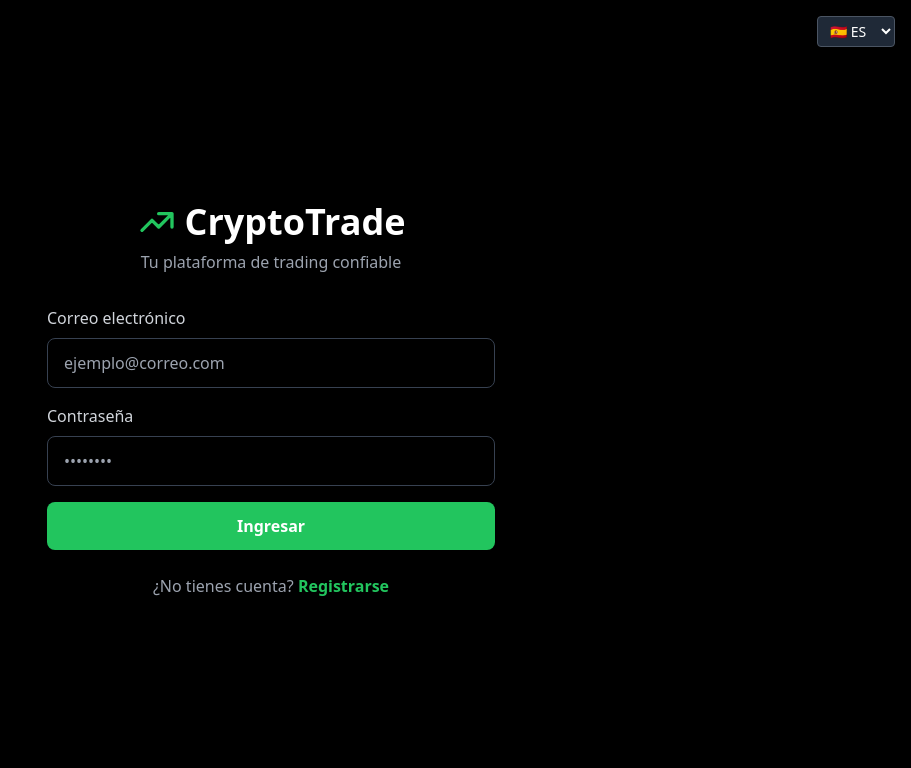
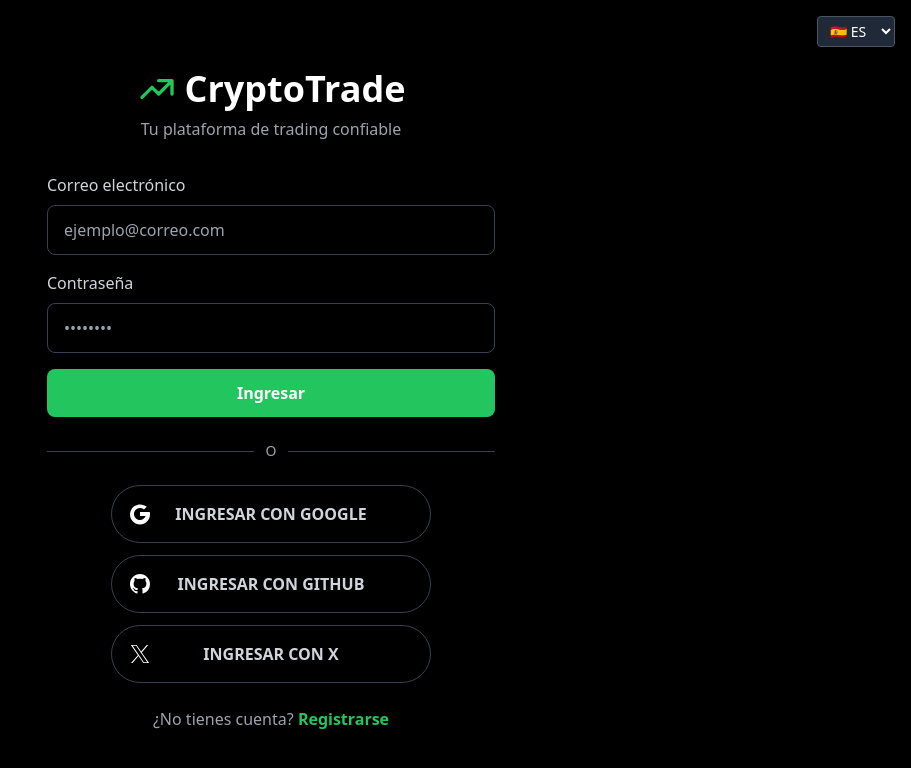
Before and after one commit to alessandrotrinidad09/bloomberg, a Django app: page /es/usuarios/login/ in a window 1280 px wide. Shown: the top 768 px of the page, without its empty margins (369-1280 px from the left). Run offline with Django 5.2, Linux system fonts and the light colour scheme; some libraries are stand-ins or nearby versions.

Commit message:
Login con redes sociales

```diff
--- a/crypto_trading/usuarios/templates/usuarios/landing.html
+++ b/crypto_trading/usuarios/templates/usuarios/landing.html
@@ -36,7 +36,7 @@
                         {% trans "Iniciar Sesión" %}
                     </a>
                     <a href="{% url 'registro' %}" class="hover:text-green-500 transition">{% trans "Registrarse" %}</a>
-                     {% include "lang_sel.html" %}
+                        {% include "lang_sel.html" %}
                 </div>
             </div>
         </div>
--- a/crypto_trading/usuarios/templates/usuarios/login.html
+++ b/crypto_trading/usuarios/templates/usuarios/login.html
@@ -1,7 +1,6 @@
 {% load i18n %}
 <!DOCTYPE html>
 <html lang="{{ LANGUAGE_CODE }}">
-
 <head>
     <meta charset="UTF-8">
     <meta name="viewport" content="width=device-width, initial-scale=1.0">
@@ -19,45 +18,117 @@
             <div class="flex items-center justify-center gap-2 mb-2">
                 <svg class="text-green-500 w-10 h-10" fill="none" stroke="currentColor" viewBox="0 0 24 24">
                     <path stroke-linecap="round" stroke-linejoin="round" stroke-width="2"
-                        d="M13 7h8m0 0v8m0-8l-8 8-4-4-6 6"></path>
+                          d="M13 7h8m0 0v8m0-8l-8 8-4-4-6 6"></path>
                 </svg>
                 <h1 class="text-4xl font-bold text-white">{% trans "CryptoTrade" %}</h1>
             </div>
             <p class="text-gray-400">{% trans "Tu plataforma de trading confiable" %}</p>
         </div>
 
+        <!-- Formulario de Inicio de Sesión -->
         <form method="POST" class="space-y-4">
             {% csrf_token %}
+
             <!-- Campo de Email -->
             <div>
                 <label class="block text-gray-300 mb-2">{% trans "Correo electrónico" %}</label>
                 <input type="email" name="email"
-                    class="w-full px-4 py-3 bg-black border border-gray-700 rounded-lg text-white focus:outline-none focus:border-green-500 transition"
-                    placeholder="{% trans 'ejemplo@correo.com'%} " required />
+                       class="w-full px-4 py-3 bg-black border border-gray-700 rounded-lg text-white
+                              focus:outline-none focus:border-green-500 transition"
+                       placeholder="{% trans 'ejemplo@correo.com' %}" required />
             </div>
 
             <!-- Campo de Contraseña -->
             <div>
                 <label class="block text-gray-300 mb-2">{% trans "Contraseña" %}</label>
                 <input type="password" name="password"
-                    class="w-full px-4 py-3 bg-black border border-gray-700 rounded-lg text-white focus:outline-none focus:border-green-500 transition"
-                    placeholder="••••••••" required />
+                       class="w-full px-4 py-3 bg-black border border-gray-700 rounded-lg text-white
+                              focus:outline-none focus:border-green-500 transition"
+                       placeholder="••••••••" required />
             </div>
 
             <!-- Botón de Ingresar -->
             <button type="submit"
-                class="w-full bg-green-500 hover:bg-green-600 text-white font-bold py-3 rounded-lg transition duration-200 mt-6">
+                    class="w-full bg-green-500 hover:bg-green-600 text-white font-bold py-3
+                           rounded-lg transition duration-200 mt-6">
                 {% trans "Ingresar" %}
             </button>
         </form>
 
+        <!-- Mensajes de error o éxito -->
         {% if messages %}
         <div class="mt-4 text-red-400 text-center">
             {% for message in messages %}
-            <p>{{ message }}</p>
+                <p>{{ message }}</p>
             {% endfor %}
         </div>
         {% endif %}
+
+        <!-- Separador OR -->
+        <div class="relative flex items-center my-6">
+
+            <div class="flex-grow border-t border-gray-700"></div>
+            <span class="px-3 text-gray-400 text-sm">{% trans "O" %}</span>
+            <div class="flex-grow border-t border-gray-700"></div>
+        </div>
+
+        <!-- Opciones de inicio de sesión alternativo -->
+        <div class="w-full md:w-80 mx-auto space-y-3 font-semibold">
+
+            <!-- Google -->
+            <a href="#" class="relative flex items-center p-4 rounded-full border border-gray-700
+                              hover:bg-gray-800 text-gray-300 hover:text-white transition w-full">
+                <svg class="w-6 h-6 absolute left-4" xmlns="http://www.w3.org/2000/svg" viewBox="0 0 48 48">
+                    <path fill="#fcfcfcff" d="M43.611,20.083H42V20H24v8h11.303
+                          c-1.649,4.657-6.08,8-11.303,8
+                          c-6.627,0-12-5.373-12-12
+                          c0-6.627,5.373-12,12-12
+                          c3.045,0,5.82,1.14,7.938,3.001
+                          l5.657-5.657C34.578,7.583,29.574,5,24,5
+                          C12.954,5,4,13.954,4,25
+                          c0,11.046,8.954,20,20,20
+                          c11.046,0,20-8.954,20-20
+                          C44,23.659,43.861,21.845,43.611,20.083z"/>
+                </svg>
+                <span class="w-full text-center">{% trans "INGRESAR CON GOOGLE" %}</span>
+            </a>
+
+            <!-- GitHub -->
+            <a class="relative flex items-center p-4 rounded-full border border-gray-700
+                      hover:bg-gray-800 text-gray-300 hover:text-white transition w-full" href="">
+                <svg class="w-6 h-6 absolute left-4" xmlns="http://www.w3.org/2000/svg" viewBox="0 0 24 24">
+                    <path fill="#fcfcfcff" d="M12 2C6.48 2 2 6.48 2 12c0 4.42 2.87 8.18 6.84 9.5.5.09.66-.22.66-.48
+                             0-.24-.01-1.04-.01-1.9-2.78.58-3.37-1.18-3.37-1.18-.45-1.15-1.1-1.46-1.1-1.46
+                             -.9-.62.07-.6.07-.6 1 .07 1.52 1.03 1.52 1.03.9 1.51 2.36 1.07 2.94.82
+                             .09-.66.35-1.07.63-1.31-2.22-.25-4.56-1.11-4.56-4.95
+                             0-1.09.39-1.99 1.03-2.69-.1-.26-.45-1.29.1-2.69
+                             0 0 .84-.27 2.75 1.02a9.56 9.56 0 0 1 5 0
+                             c1.91-1.29 2.75-1.02 2.75-1.02.55 1.4.2 2.43.1 2.69
+                             .64.7 1.03 1.6 1.03 2.69
+                             0 3.85-2.34 4.7-4.57 4.95.36.31.68.91.68 1.84
+                             0 1.33-.01 2.41-.01 2.74 0 .26.16.58.67.48
+                             A10.012 10.012 0 0 0 22 12c0-5.52-4.48-10-10-10z"/>
+                </svg>
+                <span class="text-center w-full">{% trans "INGRESAR CON GITHUB" %}</span>
+            </a>
+
+            <!-- X -->
+            <a class="relative flex items-center p-4 rounded-full border border-gray-700
+                      hover:bg-gray-800 text-gray-300 hover:text-white transition w-full" href="">
+                <svg class="w-6 h-6 absolute left-4" xmlns="http://www.w3.org/2000/svg" viewBox="0 0 50 50">
+                    <path fill="#fcfcfcff" d="M 5.9199219 6 L 20.582031 27.375 L 6.2304688 44
+                             L 9.4101562 44 L 21.986328 29.421875 L 31.986328 44
+                             L 44 44 L 28.681641 21.669922 L 42.199219 6
+                             L 39.029297 6 L 27.275391 19.617188 L 17.933594 6
+                             L 5.9199219 6 z
+                             M 9.7167969 8 L 16.880859 8 L 40.203125 42
+                             L 33.039062 42 L 9.7167969 8 z"></path>
+                </svg>
+                <span class="text-center w-full">{% trans "INGRESAR CON X" %}</span>
+            </a>
+
+
+        </div>
 
         <!-- Link a Registro -->
         <p class="text-center text-gray-400 mt-6">
@@ -67,5 +138,6 @@
             </a>
         </p>
     </div>
+
 </body>
 </html>
```
Also changed, not shown: crypto_trading/locale/en/LC_MESSAGES/django.po.
